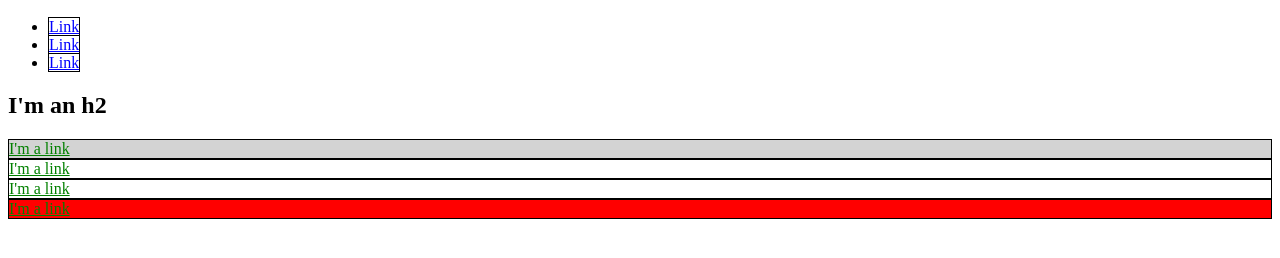
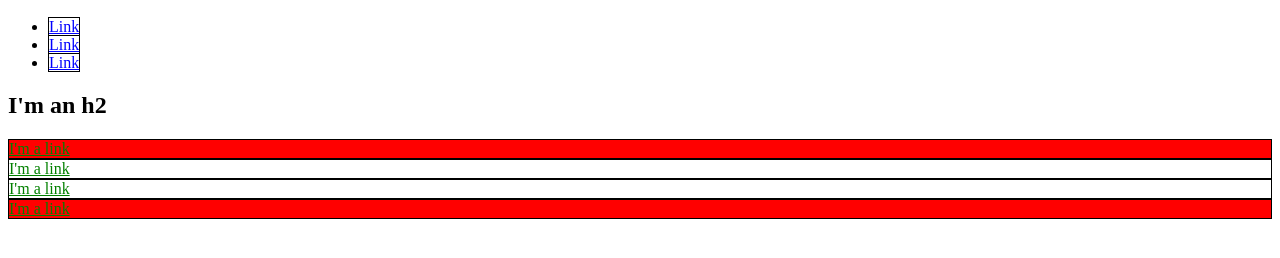
Before and after one commit to rodkwithnasa/rodkwithnasa.github.io, a plain HTML site: page index.html in a window 1280 px wide. Shown: the part 48-306 px from the top of the page. Drawn offline with Linux system fonts and the light colour scheme.

Commit message:
Change exec bio colour

```diff
--- a/index.html
+++ b/index.html
@@ -34,6 +34,9 @@
      .alert {
 	background: red;
      }
+     #exec-bio.alert {
+	background: red;
+     }
     </style>
   </head>
   <body>
```
